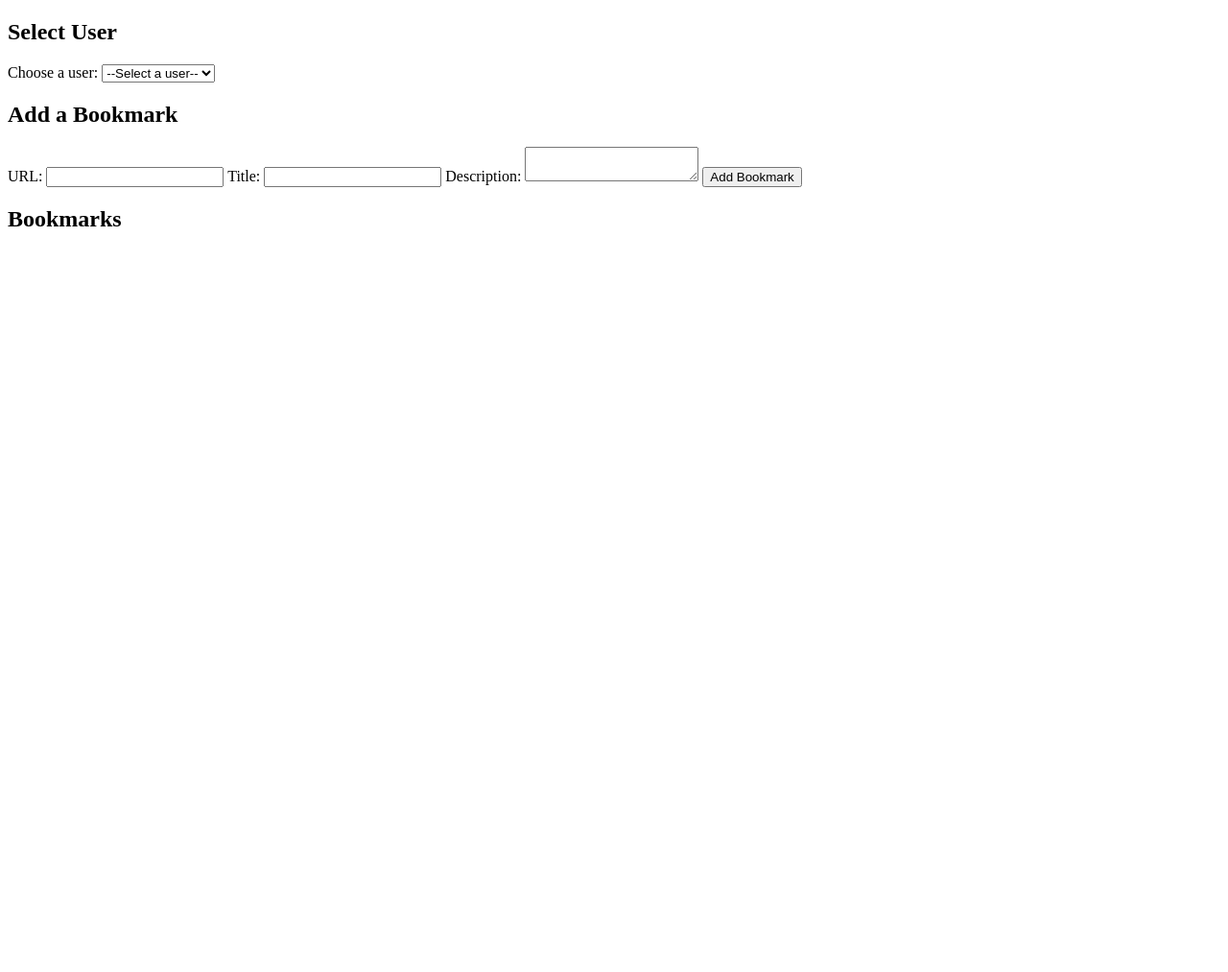
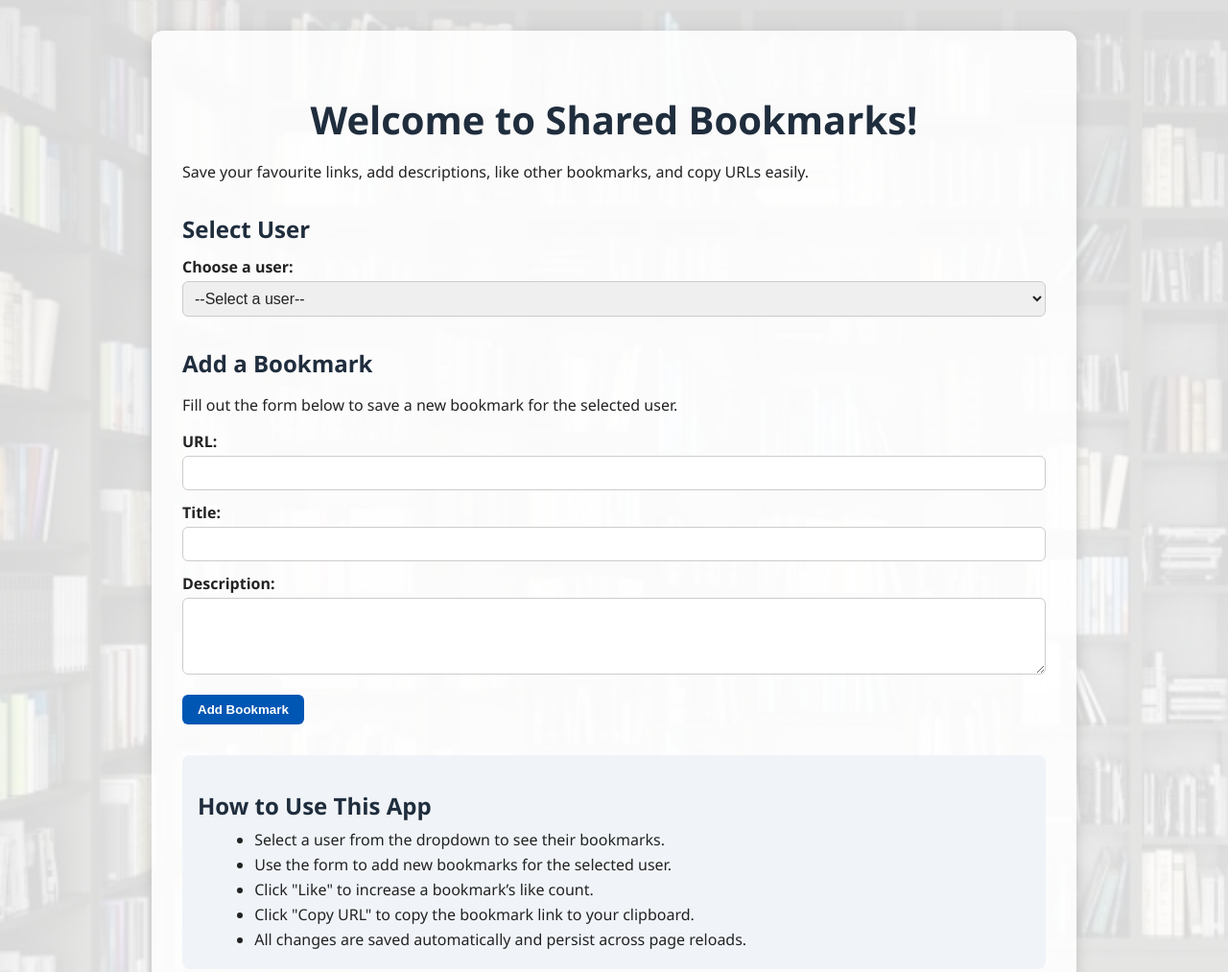
Before and after one commit to M-Abdoon/Project-Shared-Bookmarks, a website with bundled scripts: page index.html in a window 1280 px wide. Shown: the top 1013 px of the page at 96% size. Before the commit the page ends 800 px from the top, so only its background shows below. Built offline with nearby package versions, Linux system fonts and the light colour scheme.

Commit message:
Enhance UI, add welcome & instructions, fix user selection notifications
- Added a welcome section with title and description.
- Added instructions section explaining how to use the app.
- Updated main.js to show notifications when no user is selected.
- Improved CSS for accessibility and visual design, including background image, colors, buttons, and forms.
- Ensured bookmarks persist and scroll into view when added.

```diff
--- a/index.html
+++ b/index.html
@@ -5,21 +5,31 @@
     <meta name="viewport" content="width=device-width, initial-scale=1.0">
     <meta name="description" content="Save and share bookmarks with descriptions and likes.">
     <title>Shared Bookmarks</title>
+    <link rel="stylesheet" href="src/style.css">
     <script type="module" src="src/main.js"></script>
   </head>
   <body>
     <main>
+      <section id="welcome">
+        <h1>Welcome to Shared Bookmarks!</h1>
+        <p>Save your favourite links, add descriptions, like other bookmarks, and copy URLs easily.</p>
+      </section>
+
+      <section id="notification-container">
+        <p id="notification" role="status" aria-live="polite"></p>
+      </section>
+
       <section id="user-selection">
         <h2>Select User</h2>
         <label for="user-dropdown">Choose a user:</label>
         <select id="user-dropdown">
           <option value="">--Select a user--</option>
         </select>
-        <p id="user-empty-message" style="display:none;color:red;"></p>
       </section>
 
       <section id="bookmark-form">
         <h2>Add a Bookmark</h2>
+        <p>Fill out the form below to save a new bookmark for the selected user.</p>
         <form id="add-bookmark-form">
           <label for="bookmark-url">URL:</label>
           <input type="url" id="bookmark-url" name="url" required>
@@ -34,10 +44,21 @@
         </form>
       </section>
 
+      <section id="instructions">
+        <h2>How to Use This App</h2>
+        <ul>
+          <li>Select a user from the dropdown to see their bookmarks.</li>
+          <li>Use the form to add new bookmarks for the selected user.</li>
+          <li>Click "Like" to increase a bookmark’s like count.</li>
+          <li>Click "Copy URL" to copy the bookmark link to your clipboard.</li>
+          <li>All changes are saved automatically and persist across page reloads.</li>
+        </ul>
+      </section>
+
       <section id="bookmark-list">
         <h2>Bookmarks</h2>
         <ul id="bookmarks-container"></ul>
-        <p id="bookmark-empty-message" style="display:none;color:red;"></p>
+        <p id="bookmark-empty-message"></p>
       </section>
     </main>
   </body>
--- a/src/main.js
+++ b/src/main.js
@@ -4,19 +4,20 @@ import { getUserIds } from "./storage.js";
 const userDropdown = document.getElementById("user-dropdown");
 const addBookmarkForm = document.getElementById("add-bookmark-form");
 const bookmarksContainer = document.getElementById("bookmarks-container");
-const userEmptyMessage = document.getElementById("user-empty-message");
 const bookmarkEmptyMessage = document.getElementById("bookmark-empty-message");
+const notification = document.getElementById("notification");
 
 let currentUserId = "";
 
-const notification = document.createElement("p");
-notification.setAttribute("role", "status");
-notification.setAttribute("aria-live", "polite");
-notification.style.display = "none";
-notification.style.color = "green";
-notification.style.fontWeight = "bold";
-notification.style.marginBottom = "1rem";
-bookmarksContainer.parentNode.insertBefore(notification, bookmarksContainer);
+function showNotification(message, isError = false) {
+    notification.innerText = message;
+    notification.style.color = isError ? "red" : "green";
+    notification.style.display = "block";
+    notification.scrollIntoView({ behavior: "smooth", block: "center" });
+    setTimeout(() => {
+        notification.style.display = "none";
+    }, 3000);
+}
 
 function integrateDropDown() {
     userDropdown.innerHTML = '<option value="">--Select a user--</option>';
@@ -88,27 +89,16 @@ function renderBookmarks(userId, bookmarks) {
     });
 }
 
-function showNotification(message, isError = false) {
-    notification.innerText = message;
-    notification.style.color = isError ? "red" : "green";
-    notification.style.display = "block";
-    setTimeout(() => {
-        notification.style.display = "none";
-    }, 3000);
-}
-
 integrateDropDown();
 
 userDropdown.addEventListener("change", () => {
     const userId = userDropdown.value;
     currentUserId = userId;
 
-    userEmptyMessage.style.display = "none";
     bookmarkEmptyMessage.style.display = "none";
 
     if (!userId) {
-        userEmptyMessage.innerText = "Select a user to view bookmarks.";
-        userEmptyMessage.style.display = "block";
+        showNotification("Select a user to view bookmarks.", true);
         bookmarksContainer.innerHTML = "";
         return;
     }
@@ -119,10 +109,9 @@ userDropdown.addEventListener("change", () => {
 
 addBookmarkForm.addEventListener("submit", (e) => {
     e.preventDefault();
-
+    currentUserId = userDropdown.value;
     if (!currentUserId) {
-        userEmptyMessage.innerText = "Please select a user to add a bookmark.";
-        userEmptyMessage.style.display = "block";
+        showNotification("Please select a user before adding a bookmark!", true);
         return;
     }
 
--- /dev/null
+++ b/src/style.css
@@ -0,0 +1,146 @@
+body {
+    margin: 0;
+    padding: 0;
+    font-family: 'Segoe UI', Tahoma, Geneva, Verdana, sans-serif;
+    background: linear-gradient(rgba(255,255,255,0.85), rgba(255,255,255,0.85)),
+                url('images/background.jpg') no-repeat center center fixed;
+    background-size: cover;
+    color: #222;
+}
+
+main {
+    max-width: 900px;
+    margin: 2rem auto;
+    padding: 2rem;
+    background: rgba(255, 255, 255, 0.88);
+    border-radius: 12px;
+    box-shadow: 0 4px 15px rgba(0,0,0,0.15);
+}
+
+h1 {
+    font-size: 2.5rem;
+    text-align: center;
+    margin-bottom: 0.5rem;
+    color: #1f2d3d;
+}
+
+h2 {
+    color: #1f2d3d;
+    margin-bottom: 0.5rem;
+}
+
+p, ul {
+    font-size: 1rem;
+    margin-bottom: 1rem;
+    color: #222;
+}
+
+section {
+    margin-bottom: 2rem;
+}
+
+label {
+    display: block;
+    margin-top: 0.75rem;
+    margin-bottom: 0.25rem;
+    font-weight: 600;
+    color: #222;
+}
+
+input[type="text"],
+input[type="url"],
+textarea,
+select {
+    width: 100%;
+    padding: 0.5rem;
+    border-radius: 6px;
+    border: 1px solid #ccc;
+    box-sizing: border-box;
+    font-size: 1rem;
+    color: #222;
+}
+
+textarea {
+    resize: vertical;
+    min-height: 80px;
+}
+
+button {
+    margin-top: 1rem;
+    padding: 0.5rem 1rem;
+    border: none;
+    border-radius: 6px;
+    cursor: pointer;
+    background-color: #0056b3;
+    color: #ffffff;
+    font-weight: 600;
+    transition: background-color 0.3s ease, transform 0.2s ease;
+}
+
+button:hover {
+    background-color: #004080;
+    transform: translateY(-1px);
+}
+
+ul#bookmarks-container {
+    list-style-type: none;
+    padding: 0;
+}
+
+ul#bookmarks-container li {
+    background: #ffffff;
+    margin-bottom: 1rem;
+    padding: 1rem;
+    border-radius: 8px;
+    box-shadow: 0 2px 8px rgba(0,0,0,0.08);
+    color: #222;
+}
+
+ul#bookmarks-container li a {
+    font-weight: bold;
+    color: #0056b3;
+    text-decoration: none;
+}
+
+ul#bookmarks-container li a:hover {
+    text-decoration: underline;
+}
+
+ul#bookmarks-container li p {
+    margin: 0.5rem 0;
+    color: #222;
+}
+
+ul#bookmarks-container li small {
+    display: block;
+    color: #555;
+    margin-bottom: 0.5rem;
+}
+
+ul#bookmarks-container li div {
+    display: flex;
+    align-items: center;
+    gap: 1rem;
+}
+
+#notification {
+    font-weight: bold;
+    margin-bottom: 1rem;
+    display: none;
+    color: #007700;
+}
+
+#instructions {
+    background: #f0f4f8;
+    padding: 1rem;
+    border-radius: 8px;
+    color: #222;
+}
+
+#instructions ul {
+    margin: 0.5rem 0 0 1.2rem;
+}
+
+#instructions li {
+    margin-bottom: 0.25rem;
+}
```
Also changed, not shown: src/images/background.jpg (added).
